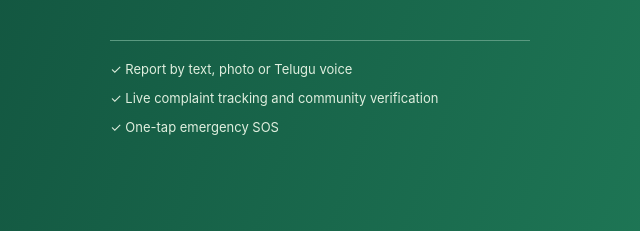
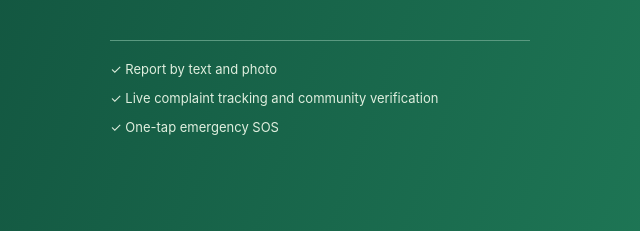
Before and after one commit to avinashpelleti1-maker/GramConnect, a website: page public/index.html in a window 1280 px wide. Shown: the part 427-658 px from the top of the page, 5-645 px from the left. Drawn offline with Linux system fonts and the light colour scheme.

Commit message:
Update index.html

```diff
--- a/public/index.html
+++ b/public/index.html
@@ -1,9 +1,9 @@
 <!doctype html>
 <html lang="en">
-<head><meta charset="utf-8"><meta name="viewport" content="width=device-width,initial-scale=1"><title>GramConnect</title><link rel="stylesheet" href="/styles.css"><link rel="stylesheet" href="/web-enhancements.css"><link rel="stylesheet" href="/panchayat.css"><link rel="stylesheet" href="/auth.css"></head>
+<head><meta charset="utf-8"><meta name="viewport" content="width=device-width,initial-scale=1"><title>GramConnect</title><link rel="stylesheet" href="/styles.css"><link rel="stylesheet" href="/web-enhancements.css"><link rel="stylesheet" href="/panchayat.css"><link rel="stylesheet" href="/auth.css"><link rel="stylesheet" href="/mobile-navigation.css"></head>
 <body>
   <main id="auth" class="auth-shell">
-    <section class="auth-copy"><div class="brand"><b>🌾</b> GramConnect</div><p class="eyebrow">SMART VILLAGE PLATFORM</p><h1>Every village problem deserves a clear path to resolution.</h1><p class="lead">A connected space for citizens, local workers and Panchayat teams.</p><div class="feature-list"><span>✓ Report by text, photo or Telugu voice</span><span>✓ Live complaint tracking and community verification</span><span>✓ One-tap emergency SOS</span></div></section>
+    <section class="auth-copy"><div class="brand"><b>🌾</b> GramConnect</div><p class="eyebrow">SMART VILLAGE PLATFORM</p><h1>Every village problem deserves a clear path to resolution.</h1><p class="lead">A connected space for citizens, local workers and Panchayat teams.</p><div class="feature-list"><span>✓ Report by text and photo</span><span>✓ Live complaint tracking and community verification</span><span>✓ One-tap emergency SOS</span></div></section>
     <section class="login-card"><div class="login-title"><span>👋</span><h2 id="auth-title">Welcome to GramConnect</h2><p id="auth-subtitle">Sign in securely with your email address and password.</p></div><div class="auth-mode" role="tablist"><button type="button" class="selected" id="show-login">Sign in</button><button type="button" id="show-register">Create account</button></div><div class="role-pills" id="role-pills"><button class="selected" data-role="citizen">👤 Citizen</button><button data-role="worker">👷 Worker</button><button data-role="admin">👨‍💼 Admin</button></div><label>Email address<input id="email" type="email" maxlength="160" autocomplete="email" placeholder="name@example.com"></label><label id="name-wrap" class="hidden">Your name<input id="full-name" maxlength="120" placeholder="Enter your full name"></label><label>Password<input id="password" type="password" minlength="8" autocomplete="current-password" placeholder="At least 8 characters"></label><button class="primary wide" id="auth-submit">Sign in</button><p class="dev-note">New here? Select <b>Create account</b> to register.</p></section>
   </main>
   <div id="app" class="hidden"><aside class="sidebar"><div class="brand"><b>🌾</b><span>GramConnect<small>SMART VILLAGE</small></span></div><nav id="nav"></nav><div class="village">● Online<br><span id="side-panchayat">Balireddypalem Panchayat</span></div></aside><section class="content"><header><div><p class="eyebrow" id="role-label"></p><h1 id="page-title">Home</h1></div><div class="header-actions"><select id="panchayat-selector" title="Select Panchayat"></select><button class="icon-btn" data-page="notifications" title="Notifications">🔔<i id="notification-count"></i></button><button class="person" id="logout"><span id="user-initial">A</span><b id="user-name">Anitha</b>⌄</button></div></header><div id="page"></div></section></div>
```
